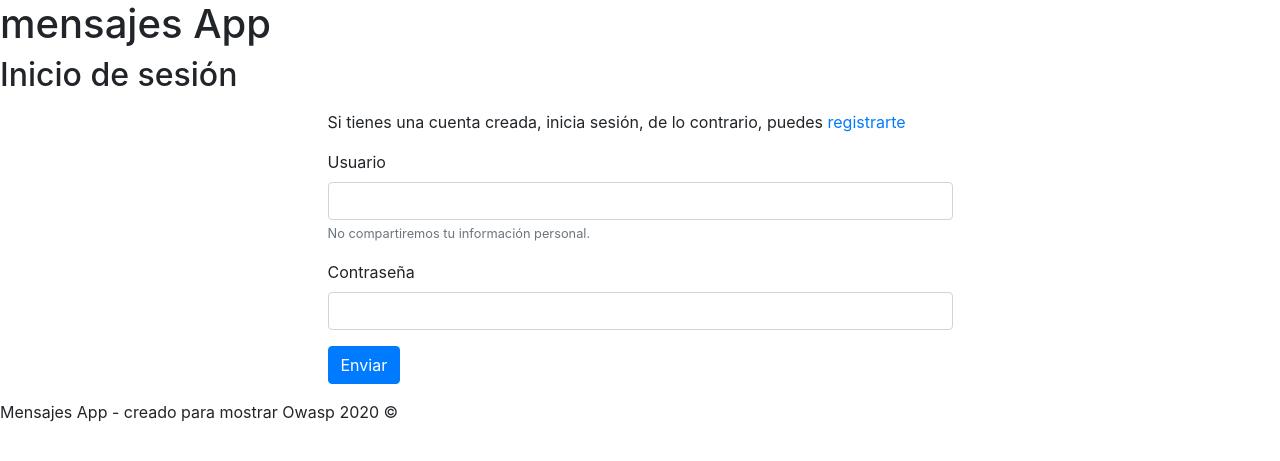
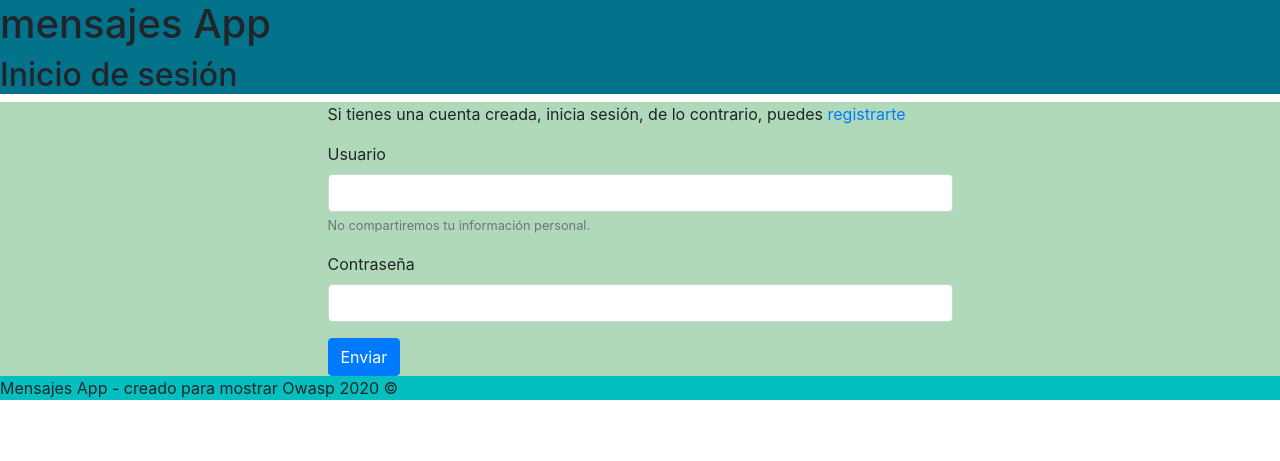
Before and after one commit to luistoro87/mensajes-php, a PHP site: page /login.php in a window 1280 px wide. Shown: the top 461 px of the page. Run offline with PHP 8.4, Linux system fonts and the light colour scheme.

Commit message:
elaboracion de estilos

```diff
--- a/login.php
+++ b/login.php
@@ -1,9 +1,10 @@
+<!DOCTYPE html>
 <html>
 	<head>
 		<meta charset="utf-8">
-		<title>mensajes App</title>
 		<title>Inicio de sesión - mensajes App</title>
 		<link rel="stylesheet" href="https://cdn.jsdelivr.net/npm/bootstrap@4.5.3/dist/css/bootstrap.min.css" integrity="sha384-TX8t27EcRE3e/ihU7zmQxVncDAy5uIKz4rEkgIXeMed4M0jlfIDPvg6uqKI2xXr2" crossorigin="anonymous">
+		<link rel="stylesheet" type="text/css" href="style.css">
 	</head>
 	<body>
 		<header>
@@ -11,9 +12,6 @@
 			<h2>Inicio de sesión</h2>
 		</header>
 		<section>
-			<form name="login" action="" method="">
-
-			</form>
 			<div class="row">
 				<div class="col-md-3"></div>
 				<div class="col-md-6">
@@ -38,6 +36,6 @@
 		</section>
 		<footer>
 			<p>Mensajes App - creado para mostrar Owasp 2020 ©</p>
-			</footer>
+		</footer>
 	</body>
 </html>
--- a/registro.php
+++ b/registro.php
@@ -4,6 +4,7 @@
 		<meta charset="utf-8">
 		<title>Registro de usuario - mensajes App</title>
 		<link rel="stylesheet" href="https://cdn.jsdelivr.net/npm/bootstrap@4.5.3/dist/css/bootstrap.min.css" integrity="sha384-TX8t27EcRE3e/ihU7zmQxVncDAy5uIKz4rEkgIXeMed4M0jlfIDPvg6uqKI2xXr2" crossorigin="anonymous">
+		<link rel="stylesheet" type="text/css" href="style.css">
 	</head>
 	<body>
 		<header>
--- /dev/null
+++ b/style.css
@@ -0,0 +1,9 @@
+header {
+	background-color: #03738C;
+}
+section {
+	background-color: #B0D9BA;
+}
+footer {
+	background-color: #04BFBF;
+}
```
